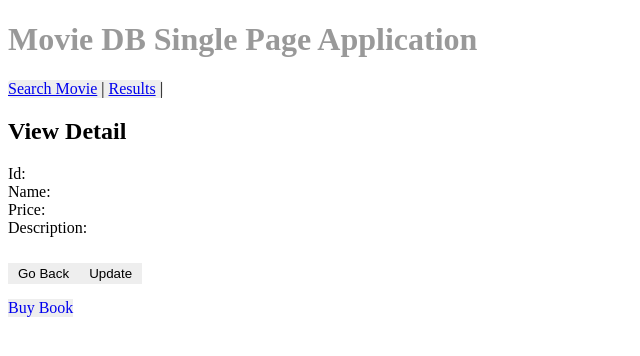
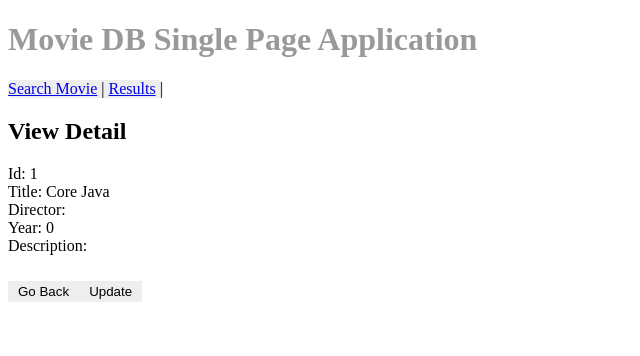
Before and after one commit to MissouriState-CSC515-Spring2019/team4, an Angular app in the folder MovieDBProject/: page /view-detail/1 in a window 1280 px wide. Shown: the top 356 px of the page, without its empty margins (0-640 px from the left). Built offline with nearby package versions, Linux system fonts and the light colour scheme.

Commit message:
Catch enter

```diff
--- a/MovieDBProject/src/app/results/view-detail.component.html
+++ b/MovieDBProject/src/app/results/view-detail.component.html
@@ -4,11 +4,17 @@
     Id: {{book.id}}
   </li>
   <li>
-    Name: {{book.name}}
+    Title: {{book.title}}
   </li>
   <li>
+    Director: {{book.director}}
+  </li>
+  <li>
+    Year: {{book.year}}
+  </li>
+<!--   <li>
     Price: {{book.price}}
-  </li>
+  </li> -->
   <li>
     Description: {{book.description}}
   </li>
@@ -17,6 +23,7 @@
  <button (click)="goBack()">Go Back</button>
  <button (click)="updateBook(book.id)">Update</button>
 </div>
+<!--
 <div>
  <a [routerLink]="['/buy-book']">Buy Book</a>
-</div>
+</div>-->
--- a/MovieDBProject/src/app/results/view-detail.component.ts
+++ b/MovieDBProject/src/app/results/view-detail.component.ts
@@ -19,7 +19,12 @@ export class ViewDetailComponent implements OnInit {
                 private location: Location) { }
 
     ngOnInit(): void {
-
+        this.getBook();
+    }
+    getBook(): void {
+        const id = +this.route.snapshot.paramMap.get('id');
+        this.bookService.getBook(id).then(book => this.book = book);
+        //this.bookService.getBook(id).subscribe(book => this.book = book);
     }
     goBack(): void {
         this.location.back();
--- a/MovieDBProject/src/app/search-movie/search-movie.component.html
+++ b/MovieDBProject/src/app/search-movie/search-movie.component.html
@@ -2,7 +2,7 @@
 <div>
  <div>
     <label>Title: </label>
-    <input [(ngModel)]="book.title" />
+    <input [(ngModel)]="book.title" (keyup)="onKey($event)"/>
  </div>
  <div>
     <button (click)="addBook()">Search</button>
--- a/MovieDBProject/src/app/search-movie/search-movie.component.ts
+++ b/MovieDBProject/src/app/search-movie/search-movie.component.ts
@@ -19,9 +19,16 @@ export class SearchMovieComponent implements OnInit {
     }
     ngOnInit(): void {
         this.getBooks();
+
+
     }
     addBook(): void {
 	    this.bookService.addBook(this.book);
 		this.router.navigate(['/results']);
     }
+    onKey(event: any): void {
+        if(event.key === "Enter"){
+            this.addBook();
+        }
+    }
 }
--- a/MovieDBProject/src/app/services/book.service.ts
+++ b/MovieDBProject/src/app/services/book.service.ts
@@ -1,6 +1,7 @@
 import { Injectable } from '@angular/core';
 import { Book } from './book';
 import { BOOKS } from './mock-books';
+import { Observable, of } from 'rxjs';
 
 @Injectable()
 export class BookService {
@@ -12,10 +13,14 @@ export class BookService {
 			books.push(book);}
 		);
     }
-	/** getBook(id: number): Promise<Book> {
-        return this.getBooks()
-            .then(books => books.find(book => book.id === id));
-    }*/
+	async getBook(id: number): Promise<Book> {
+        const books = await this.getBooks();
+        return books.find(book => book.id === id);
+    }
+/*     getBook(id: number): Observable<Book> {
+        //const id = +this.route.snapshot.paramMap.get('id');
+        return of(BOOKS.find(book => book.id === id));
+    } */
     /**
 	deleteBook(id: number): void {
 		this.getBooks().then(books => {
--- a/MovieDBProject/src/app/services/book.ts
+++ b/MovieDBProject/src/app/services/book.ts
@@ -1,5 +1,9 @@
 export class Book {
    title: string;
+   id: number;
+   director: string;
+   year: number;
+   description: string;
    constructor() {
    }
 }
--- a/MovieDBProject/src/app/services/mock-books.ts
+++ b/MovieDBProject/src/app/services/mock-books.ts
@@ -1,5 +1,5 @@
 import { Book } from './book';
 
 export var BOOKS: Book[] = [
-  {"title": "Core Java"}
+  {"title": "Core Java", "id": 1, "year": 0, "director": "", "description": ""}
 ];
--- a/MovieDBProject/src/index.html
+++ b/MovieDBProject/src/index.html
@@ -2,7 +2,7 @@
 <html>
 <head>
   <meta charset="utf-8">
-  <title>Angular Demo</title>
+  <title>Movie Database</title>
   <base href="/">
   <meta name="viewport" content="width=device-width, initial-scale=1">
   <link rel="icon" type="image/x-icon" href="favicon.ico">
```
Also changed, not shown: 2 other files (tests, documents, lock files or other folders).
